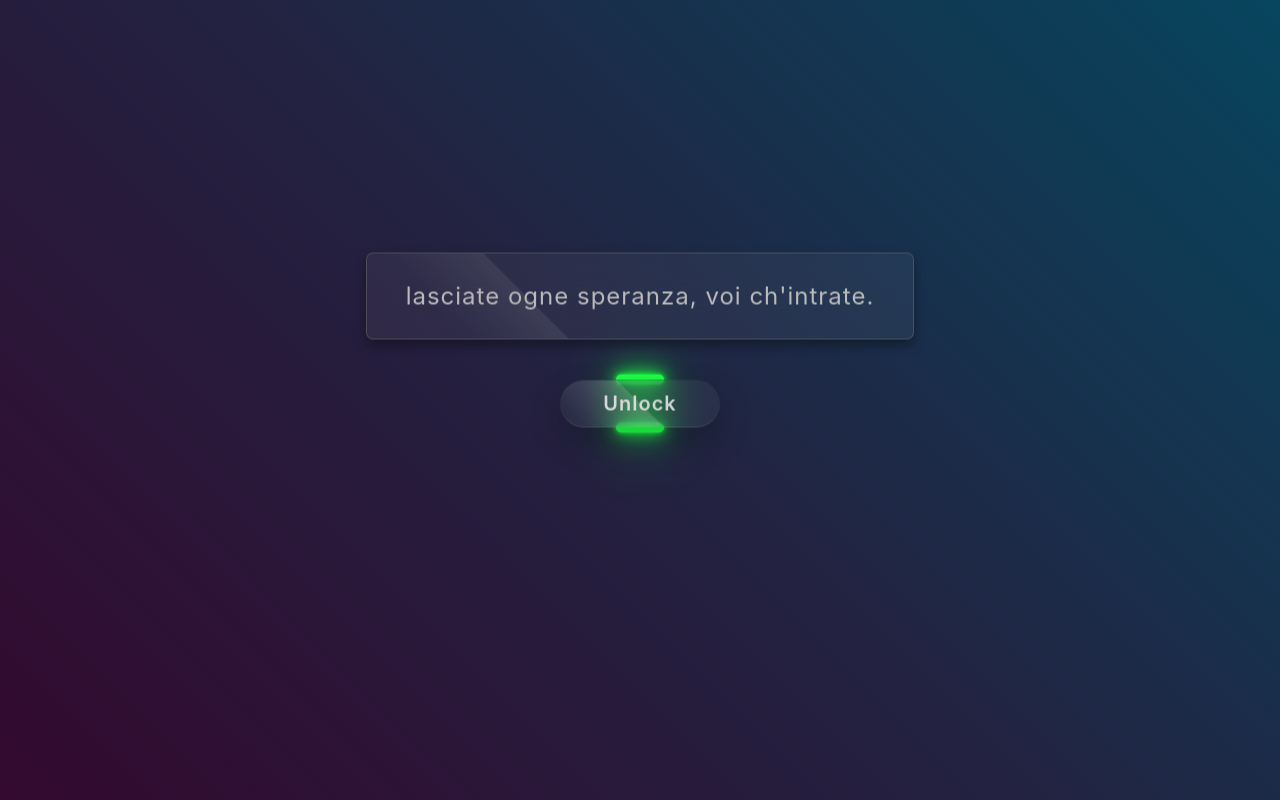
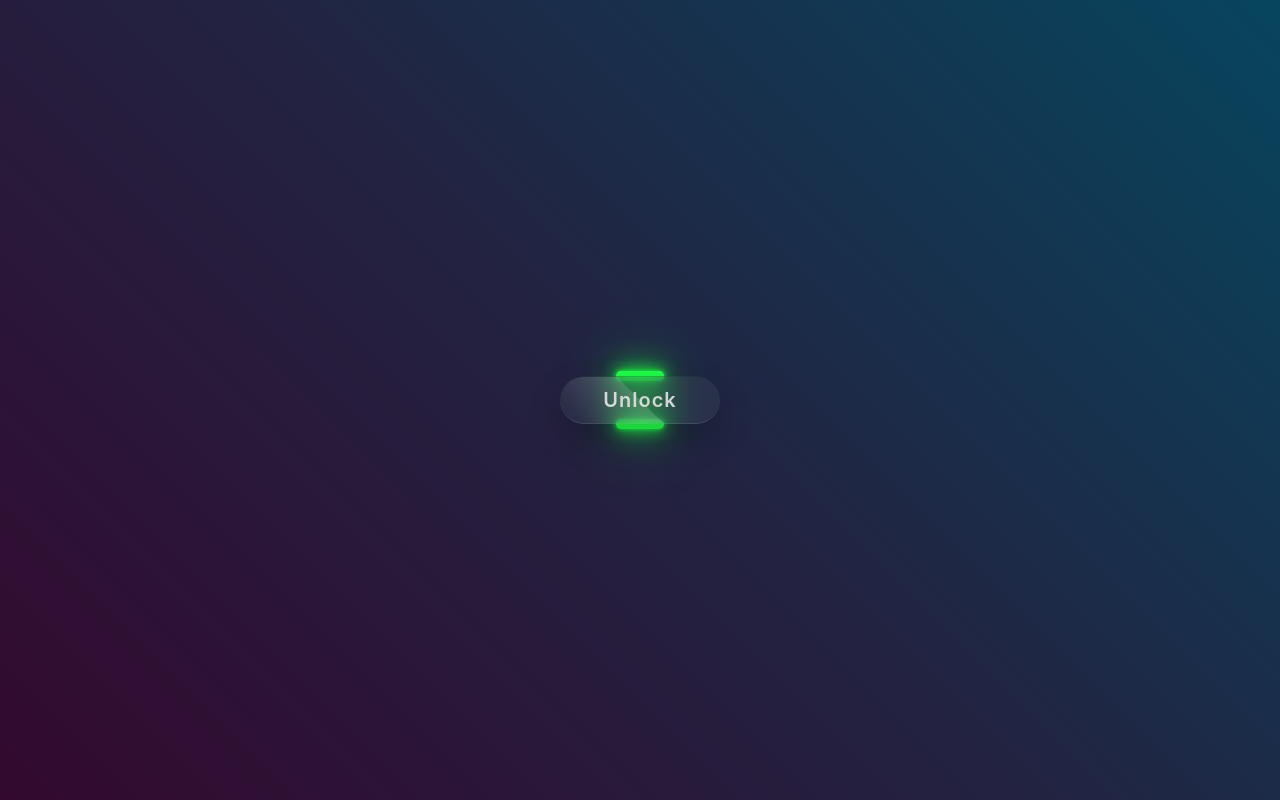
Before and after one commit to tshuenhau/autogatePi, a React (Create React App) app in the folder frontend/: page / in a window 1280 px wide. Built offline with nearby package versions, Linux system fonts and the light colour scheme.

Commit message:
removed the title panel

```diff
--- a/frontend/src/pages/Main.js
+++ b/frontend/src/pages/Main.js
@@ -8,11 +8,13 @@ function Main() {
     <div className={classes.main}>
       <div className={classes.center}>
         <div className={classes.column}>
+          {/*
           <div className={classes.titlepanel}>
             <div className={classes.title}>
               lasciate ogne speranza, voi ch'intrate.{" "}
             </div>
           </div>
+          */}
           <GlassButton
             label="Unlock"
             color="green"
--- a/frontend/src/pages/Main.module.css
+++ b/frontend/src/pages/Main.module.css
@@ -4,7 +4,7 @@
   display: flex;
   position: absolute;
   left: 50%;
-  top: 40%;
+  top: 50%;
   transform: translate(-50%, -50%);
 }
 .column {
```
